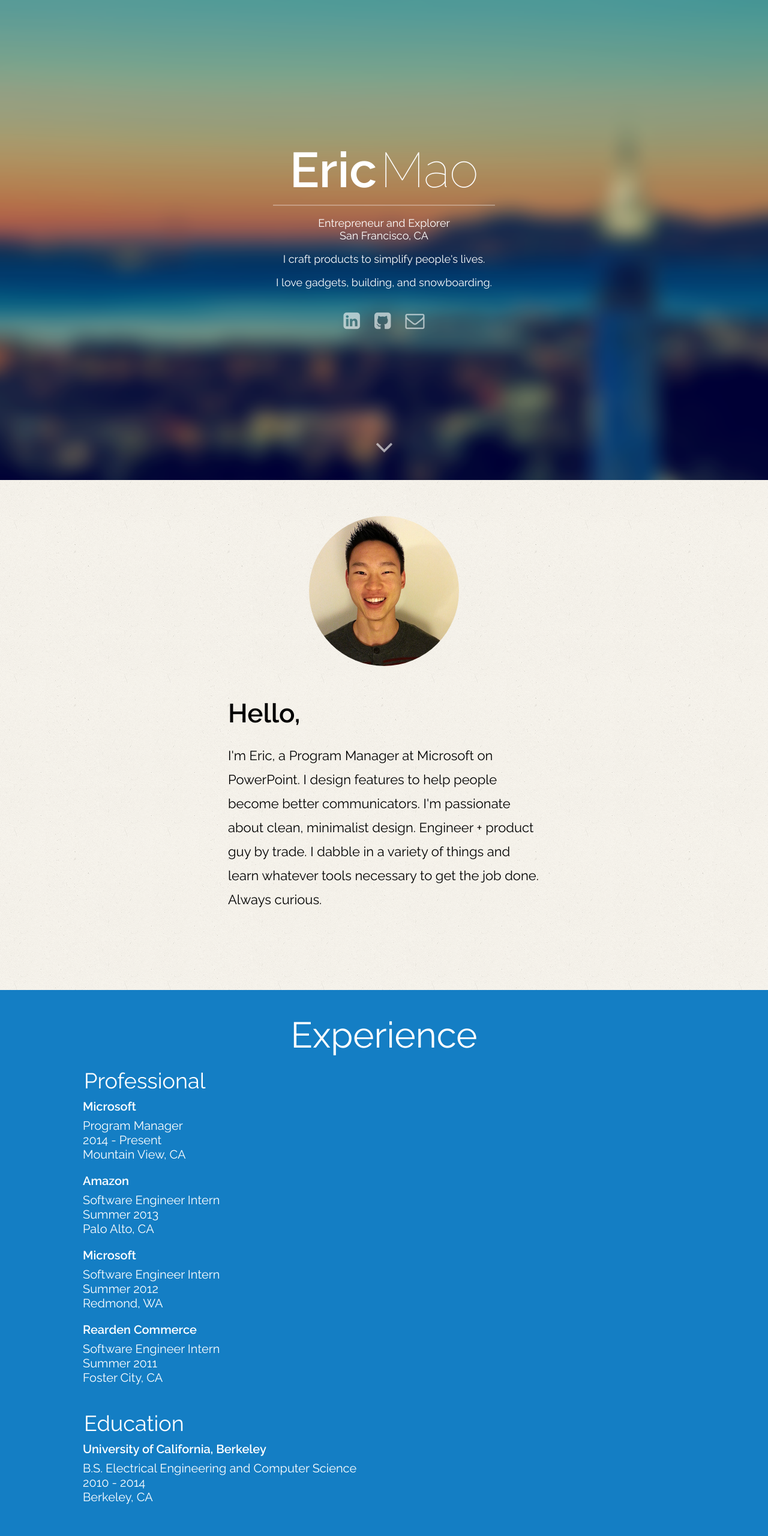
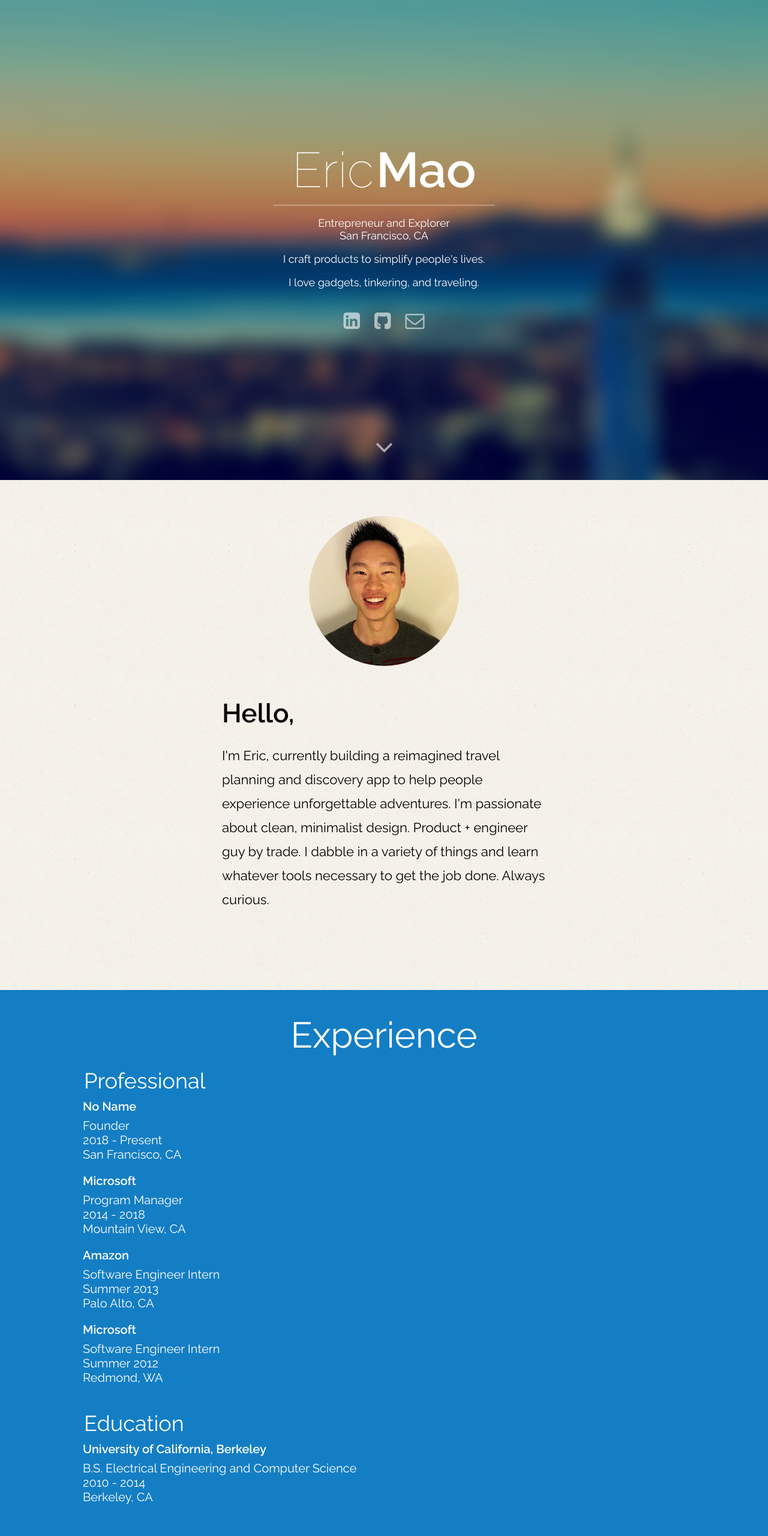
Before and after one commit to emao/emao.github.io, a plain HTML site: page index.html in a window 1280 px wide. Shown: the top 2560 px of the page at 60% size. Drawn offline with Linux system fonts and the light colour scheme.

Commit message:
update occupation and add Google Analytics

```diff
--- a/assets/style.css
+++ b/assets/style.css
@@ -154,7 +154,7 @@ text-decoration: none;
 	color: black;
 	font-size: 22;
 	font-weight: 400;
-	width: 520px;
+	width: 540px;
 	height: 500px;
 	margin-left: auto;
 	margin-right: auto;
--- a/index.html
+++ b/index.html
@@ -7,19 +7,29 @@
 <script src="assets/jquery-1.11.0.min.js"></script>
 <script src="assets/script.js"></script>
 <link rel="icon" type="image/png" href="assets/favicon.png">
+<!-- Global site tag (gtag.js) - Google Analytics -->
+<script async src="https://www.googletagmanager.com/gtag/js?id=UA-30957405-1"></script>
+<script>
+  window.dataLayer = window.dataLayer || [];
+  function gtag(){dataLayer.push(arguments);}
+  gtag('js', new Date());
+
+  gtag('config', 'UA-30957405-1');
+</script>
+
 </head>
 <body>
 	<div id="main">
 		<div id="main-background"></div>
 		<div id="main-overlay"></div>
 		<div id="main-container">
-			<span id="first-name">Eric</span>
-			<span id="last-name">Mao</span>
+			<span id="last-name">Eric</span>
+			<span id="first-name">Mao</span>
 			<div id="line"></div>
 			<div id="headline">
 				<p>Entrepreneur and Explorer</br>San Francisco, CA</p>
 				<p>I craft products to simplify people's lives.</p>
-				<p>I love gadgets, building, and snowboarding.</p>
+				<p>I love gadgets, tinkering, and traveling.</p>
 			</div>
 			<span id="social-links">
 				<a href="http://www.linkedin.com/in/maoeric1/"><i class="fa fa-linkedin-square fa-2x"></i></a>
@@ -37,7 +47,7 @@
 		</div>
 		<div id="about-container">
 			<h1>Hello,</h1>
-			<p>I'm Eric, a Program Manager at Microsoft on PowerPoint. I design features to help people become better communicators. I'm passionate about clean, minimalist design. Engineer + product guy by trade. I dabble in a variety of things and learn whatever tools necessary to get the job done. Always curious.</p>
+			<p>I'm Eric, currently building a reimagined travel planning and discovery app to help people experience unforgettable adventures. I'm passionate about clean, minimalist design. Product + engineer guy by trade. I dabble in a variety of things and learn whatever tools necessary to get the job done. Always curious.</p>
 		</div>
 	</div>
 	<div id="experience">
@@ -46,10 +56,16 @@
 			<div class="block">
 				<div class="section-name">Professional</div>
 				<div class="items-container">
+					<div class="item">
+                        <div class="organization">No Name</div>
+                        <div class="title">Founder</div>
+                        <div class="date">2018 - Present</div>
+                        <div class="place">San Francisco, CA</div>
+                    </div>
                     <div class="item">
                         <div class="organization">Microsoft</div>
                         <div class="title">Program Manager</div>
-                        <div class="date">2014 - Present</div>
+                        <div class="date">2014 - 2018</div>
                         <div class="place">Mountain View, CA</div>
                     </div>
 					<div class="item">
@@ -66,16 +82,6 @@
 						<div class="date-place">
 							<div class="date">Summer 2012</div>
 							<div class="place">Redmond, WA</div>
-						</div>
-					</div>
-					<div class="item">
-						<div class="description">
-							<div class="organization">Rearden Commerce</div>
-							<div class="title">Software Engineer Intern</div>
-						</div>
-						<div class="date-place">
-							<div class="date">Summer 2011</div>
-							<div class="place">Foster City, CA</div>
 						</div>
 					</div>
 				</div>
```
